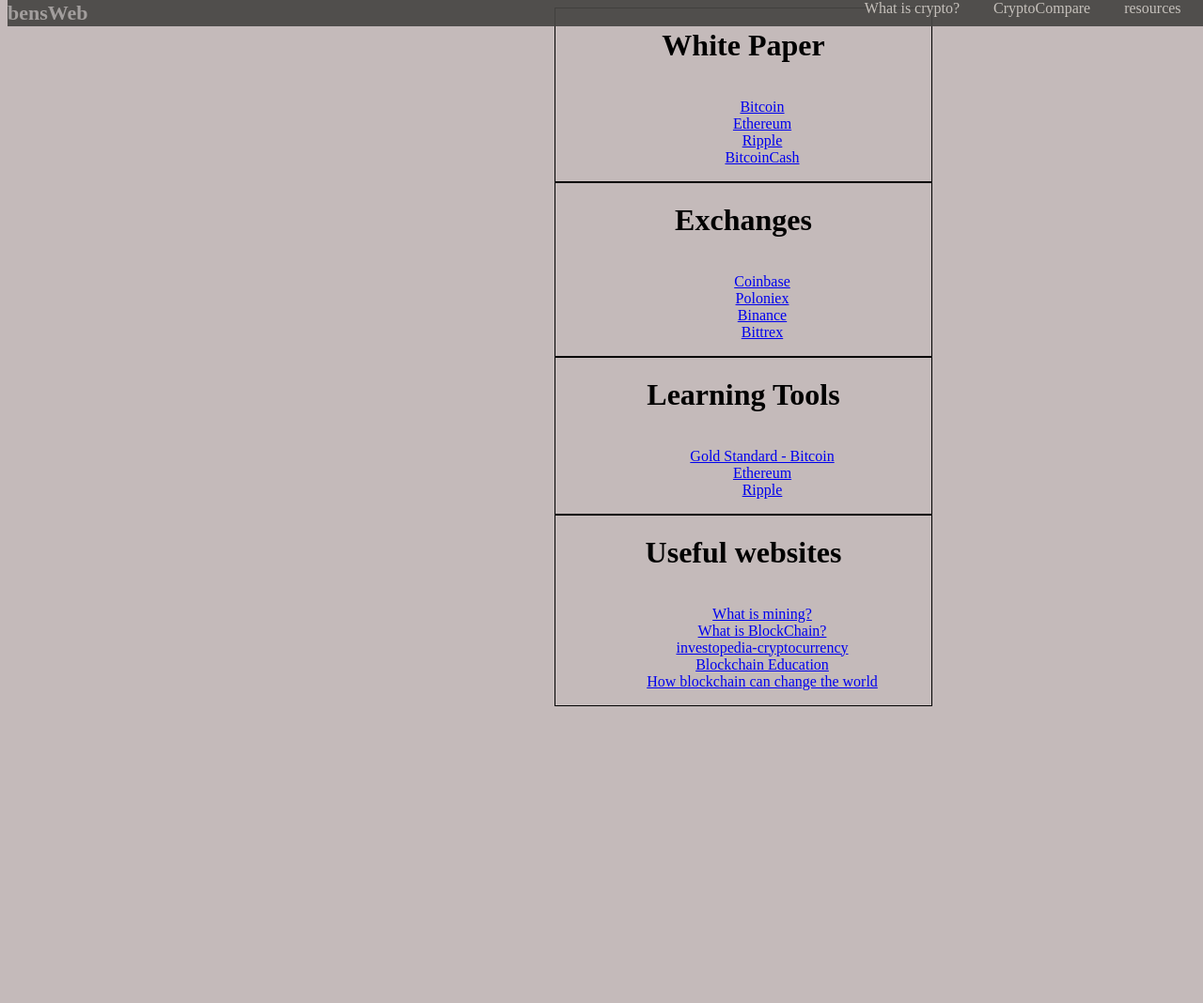
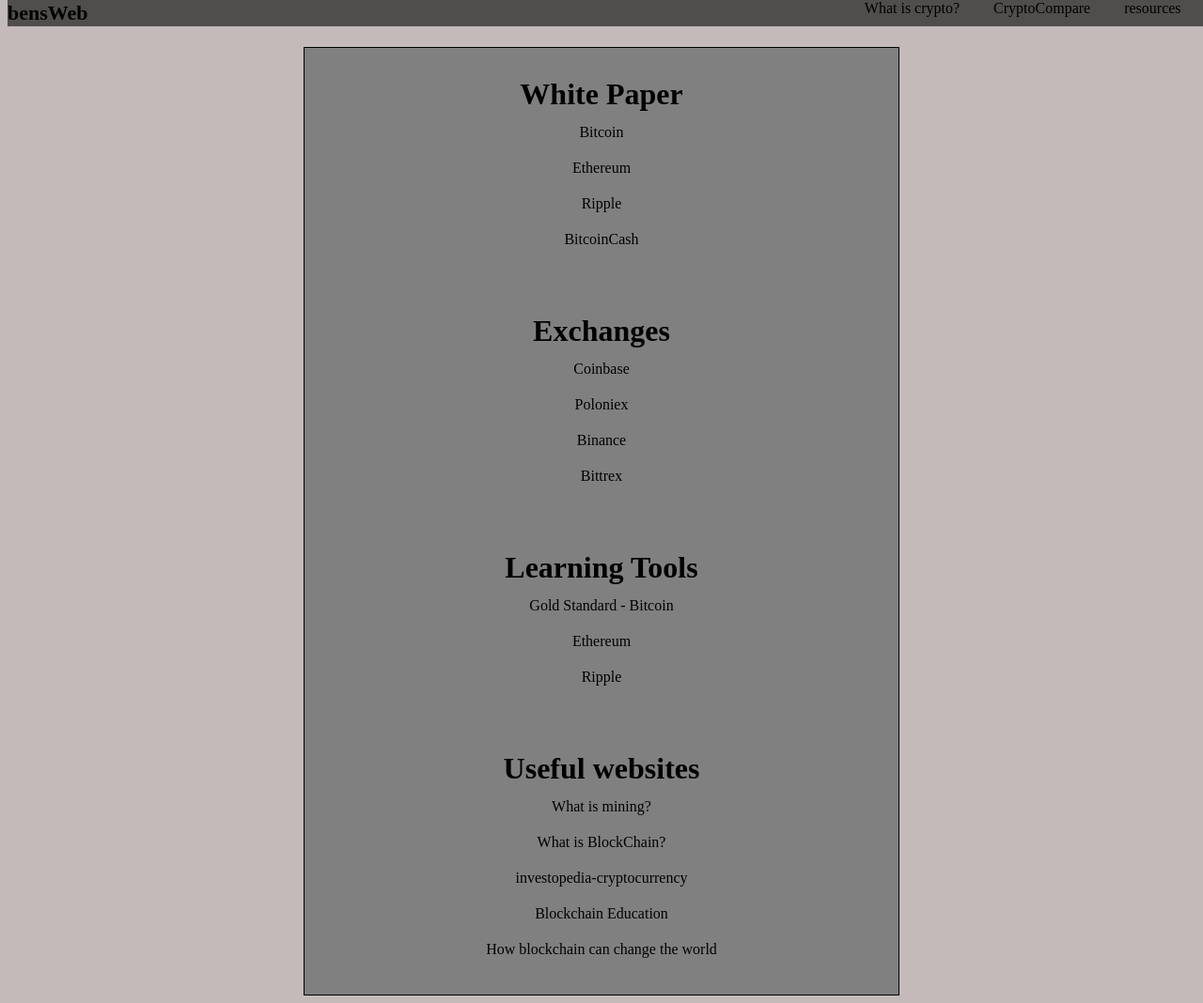
Before and after one commit to Benji-Burke/Benji-Burke-crypto-seek.github.io, a PHP site: page /index2page.html in a window 1280 px wide. Shown: the whole page at 94% size. Before the commit the page ends 800 px from the top, so only its background shows below. Run offline with PHP 8.4, Linux system fonts and the light colour scheme.

Commit message:
almost done with the project 100%, still have mvp complete

```diff
--- a/cryptocurrency/index.html
+++ b/cryptocurrency/index.html
@@ -11,7 +11,7 @@
   <body>
     <header class="main__header">
       <div id="banner">
-        <a href="#" class="main__header__logo">
+        <a href="index.html" class="main__header__logo">
           bensWeb
         </a>
       </div>
--- a/cryptocurrency/index2page.html
+++ b/cryptocurrency/index2page.html
@@ -11,7 +11,7 @@
   <body>
     <header class="main__header">
       <div id="banner">
-        <a href="#" class="main__header__logo">
+        <a href="index.html" class="main__header__logo">
           bensWeb
         </a>
       </div>
@@ -39,7 +39,7 @@
     <div class="container">
     <div class="box">
       <h1>White Paper</h1>
-      <ul>
+      <div>
         <li><a href="https://bitcoin.org/en/bitcoin-paper" target="blank">Bitcoin</a></li>
         <li>
           <a href="https://github.com/ethereum/wiki/wiki/White-Paper" target="blank"
@@ -48,28 +48,28 @@
         </li>
         <li><a href="#">Ripple</a></li>
         <li><a href="#">BitcoinCash</a></li>
-      </ul>
+      </div>
     </div>
     <div class="box">
       <h1>Exchanges</h1>
-      <ul>
+      <div>
         <li><a href="https://www.coinbase.com/" target="blank">Coinbase</a></li>
         <li><a href="https://poloniex.com/" target="blank">Poloniex</a></li>
         <li><a href="https://www.binance.com/en" target="blank">Binance</a></li>
         <li><a href="https://bittrex.com/" target="blank">Bittrex</a></li>
-      </ul>
+      </div>
     </div>
     <div class="box">
       <h1>Learning Tools</h1>
-      <ul>
+      <div>
         <li><a href="https://bitcoin.org/en/" target="blank">Gold Standard - Bitcoin</a></li>
         <li><a href="https://www.ethereum.org/" target="blank">Ethereum</a></li>
         <li><a href="https://www.ripple.com/"targer="blank">Ripple</a></li>
-      </ul>
+      </div>
     </div>
     <div class="box">
       <h1>Useful websites</h1>
-      <ul>
+      <div class="box">
         <li>
           <a
             href="https://www.digitaltrends.com/computing/what-is-bitcoin-mining/" target="blank"
@@ -93,7 +93,7 @@
              targert="blank">How blockchain can change the world</a
           >
         </li>
-      </ul>
+      </div>
     </div>
     </div>
   </body>
--- a/cryptocurrency/styles.css
+++ b/cryptocurrency/styles.css
@@ -91,14 +91,14 @@
 }
 
 #modal-textbox {
-  background-image: url(/anonymousEsports.jpg);
+  background-image: url();
   background-color: white;
   height: 350px;
   width: 550px;
   border-radius: 2px;
   margin: 150px auto;
   box-shadow: 0 2px 2px rgba(0, 0, 0, 0.2);
-  color: white;
+  color: black;
 }
 
 .dataOfCoins {
--- a/cryptocurrency/styles3.css
+++ b/cryptocurrency/styles3.css
@@ -1,27 +1,70 @@
 .container {
-    text-align: center;
-    width: 100px;
-    display: block;
-    margin: 0 auto;
+    display: flex;
+    flex-direction: column;
+    justify-content: space-between;
+    background-color: gray;
+    border: 1px solid black;
+    height: 800px;
+    width: 50%;
+    margin: auto;
+    margin-top: 50px;
+    height: auto;
+    align-content: space-around;
+    top: 50%;
+    left: 50%;
+
+    transform: translate(-50, -50%);
+    overflow: auto;
 
 }
-h1 {
-    display: inline-block;
+
+.container > *{
+    padding: 10px;
+    flex: 1 100%;
+
+
 }
 
 .box {
-    border: 1px solid black;
-    width: 400px;
-    justify-content: center;
-
+    text-align: center;
 }
 
-ul {
-    list-style: none;
+.box li {
+    margin: 0;
+    display: flex;
+    /* position: relative; */
+    top: 50%;
+    transform: translateY(-50%);
+    justify-content: center;
+    padding: 10px 0;
+
 }
 
 
 
 li >a {
     text-align: center;
+    text-decoration: none;
+
+
 }
+
+a:link {
+    color: black;
+    text-decoration: none;
+}
+
+a:visited {
+    color: blue;
+    text-decoration: none;
+}
+
+a:hover {
+    color: blue;
+    text-decoration: underline;
+}
+
+a:active{
+    color: red;
+    text-decoration: underline;
+}
```
Also changed, not shown: cryptocurrency/anonymous.jpg (deleted), cryptocurrency/anonymousEsports.jpg (deleted).
